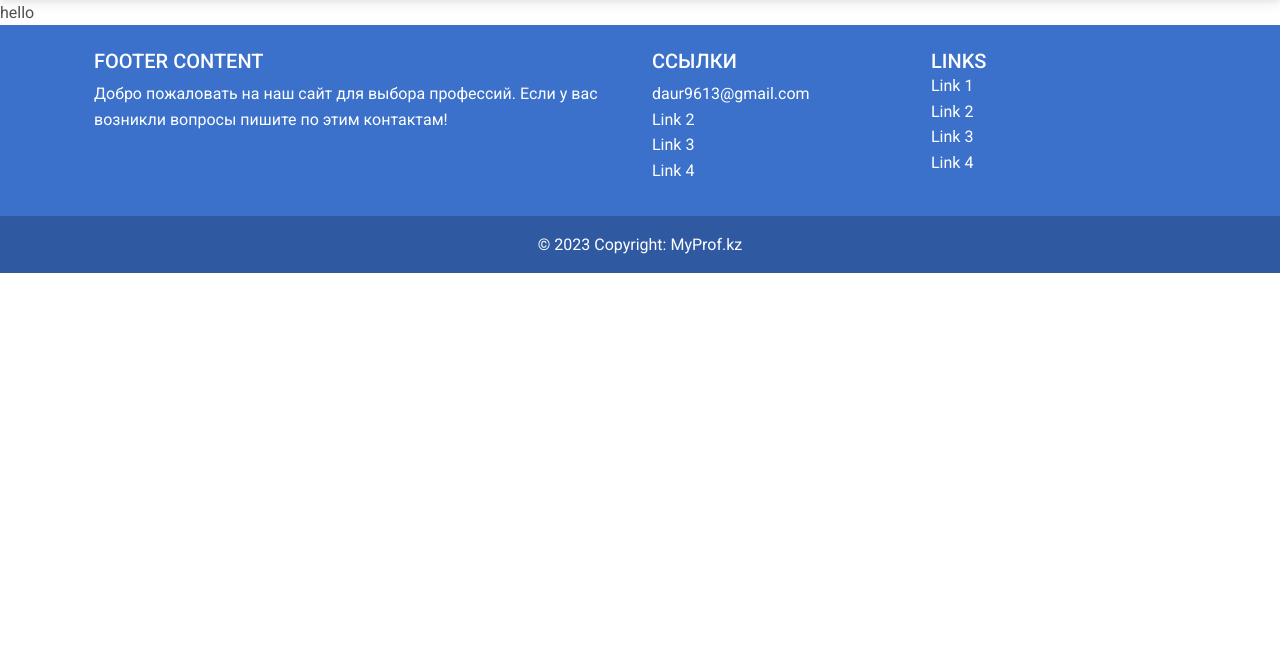
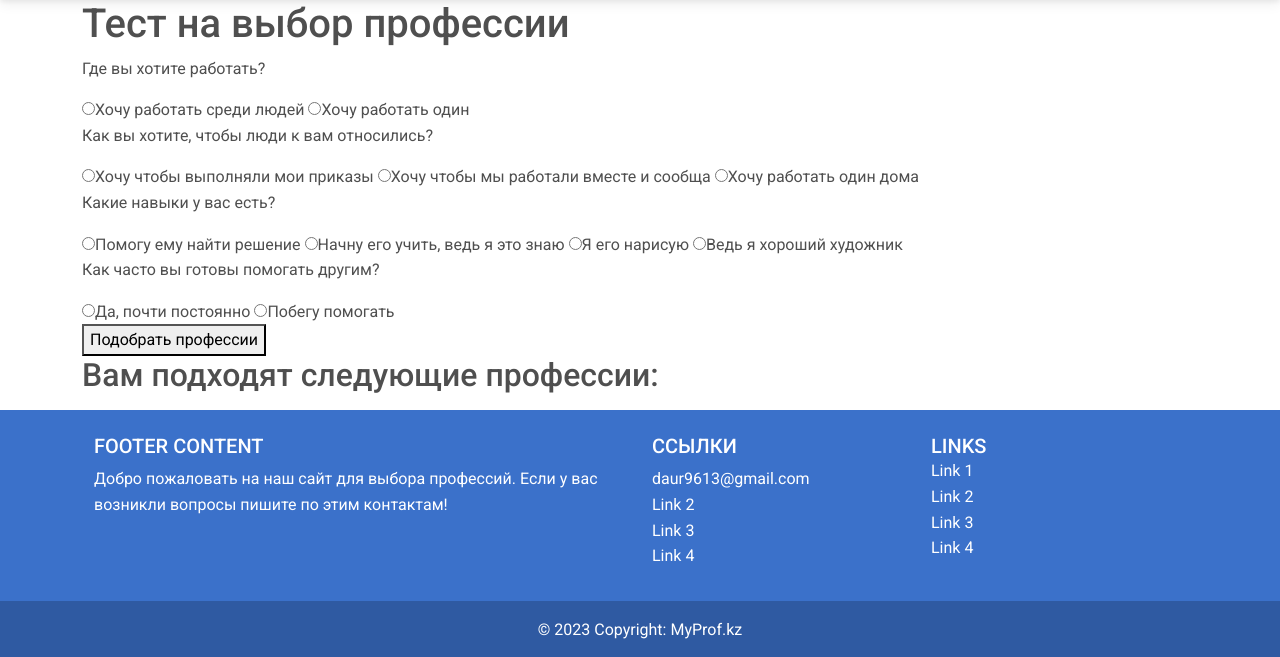
Before and after one commit to Inorentiy78/-, a Flask app: page / in a window 1280 px wide. Shown: the part 90-747 px from the top of the page. Run offline with Flask 3, Linux system fonts and the light colour scheme; some libraries are stand-ins or nearby versions.

Commit message:
Update index.html

```diff
--- a/templates/index.html
+++ b/templates/index.html
@@ -1,5 +1,79 @@
 {% extends "base.html" %} {% block content %}
 
-<div>hello</div>
+<div class="container">
+  <h1>Тест на выбор профессии</h1>
+  <form id="profession-form">
+    <div>
+      <p>Где вы хотите работать?</p>
+      <label
+        ><input type="radio" name="q1" value="хочу работать среди людей" />Хочу
+        работать среди людей</label
+      >
+      <label
+        ><input type="radio" name="q1" value="хочу работать один" />Хочу
+        работать один</label
+      >
+    </div>
+    <div>
+      <p>Как вы хотите, чтобы люди к вам относились?</p>
+      <label
+        ><input
+          type="radio"
+          name="q2"
+          value="хочу чтобы выполняли мои приказы"
+        />Хочу чтобы выполняли мои приказы</label
+      >
+      <label
+        ><input
+          type="radio"
+          name="q2"
+          value="хочу чтобы мы работали вместе и сообща"
+        />Хочу чтобы мы работали вместе и сообща</label
+      >
+      <label
+        ><input type="radio" name="q2" value="хочу работать один дома" />Хочу
+        работать один дома</label
+      >
+    </div>
+    <div>
+      <p>Какие навыки у вас есть?</p>
+      <label
+        ><input type="radio" name="q3" value="помогу ему найти решение" />Помогу
+        ему найти решение</label
+      >
+      <label
+        ><input
+          type="radio"
+          name="q3"
+          value="начну его учить, ведь я это знаю"
+        />Начну его учить, ведь я это знаю</label
+      >
+      <label
+        ><input type="radio" name="q3" value="я его нарисую" />Я его
+        нарисую</label
+      >
+      <label
+        ><input type="radio" name="q3" value="ведь я хороший художник" />Ведь я
+        хороший художник</label
+      >
+    </div>
+    <div>
+      <p>Как часто вы готовы помогать другим?</p>
+      <label
+        ><input type="radio" name="q4" value="да, почти постоянно" />Да, почти
+        постоянно</label
+      >
+      <label
+        ><input type="radio" name="q4" value="побегу помогать" />Побегу
+        помогать</label
+      >
+    </div>
+
+    <!-- Добавьте остальные вопросы и варианты ответов аналогичным образом -->
+  </form>
+  <button onclick="suggestProfessions()">Подобрать профессии</button>
+  <h2>Вам подходят следующие профессии:</h2>
+  <ul id="suggestions"></ul>
+</div>
 
 {% endblock%}
```
